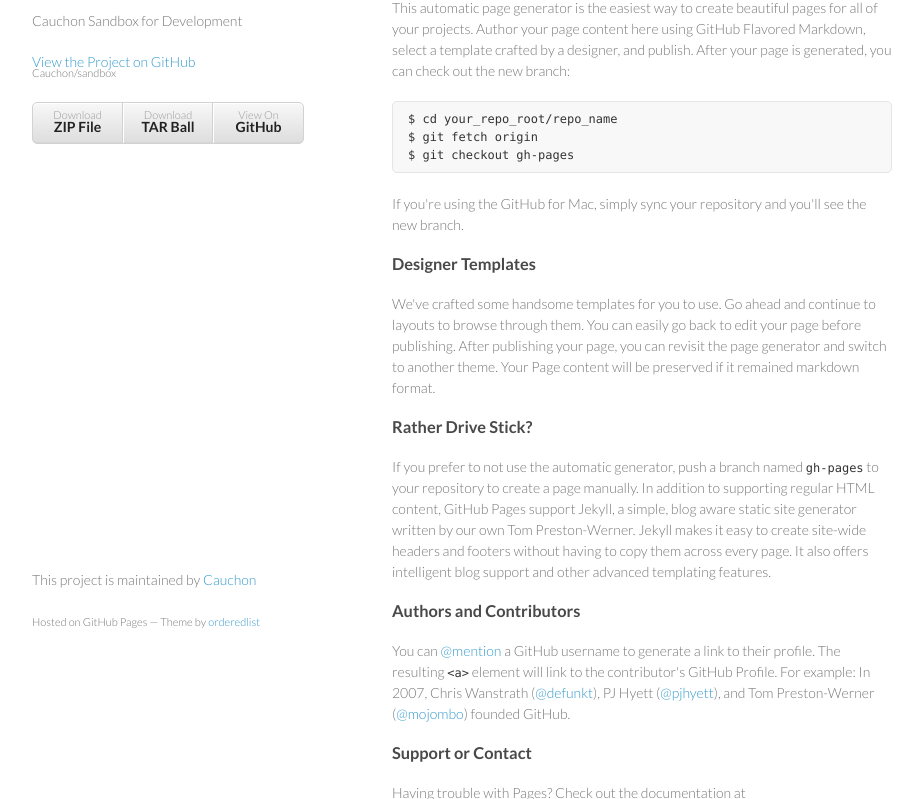
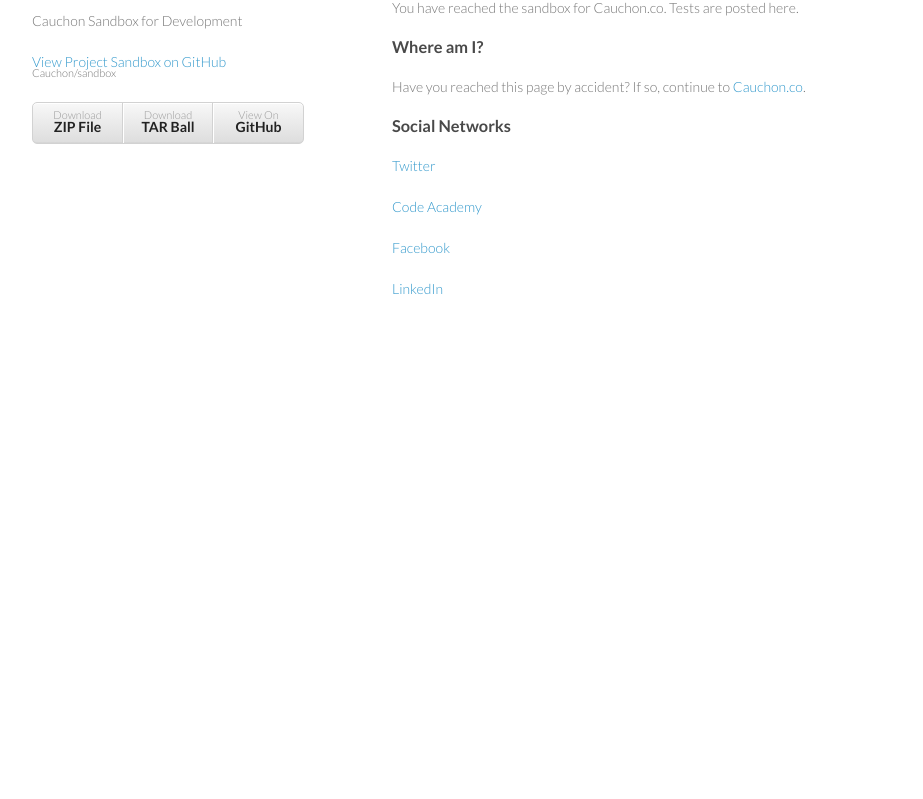
Before and after one commit to Cauchon/sandbox, a plain HTML site: page index.html in a window 1280 px wide. Shown: the part 99-898 px from the top of the page, without its empty margins (178-1101 px from the left). After the commit the page ends 800 px from the top, so only its background shows below. Drawn offline with Linux system fonts and the light colour scheme.

Commit message:
Updated index

```diff
--- a/index.html
+++ b/index.html
@@ -3,7 +3,7 @@
   <head>
     <meta charset="utf-8">
     <meta http-equiv="X-UA-Compatible" content="chrome=1">
-    <title>Sandbox by Cauchon</title>
+    <title>Cauchon.co Sandbox</title>
 
     <link rel="stylesheet" href="stylesheets/styles.css">
     <link rel="stylesheet" href="stylesheets/pygment_trac.css">
@@ -18,7 +18,7 @@
         <h1>Sandbox</h1>
         <p>Cauchon Sandbox for Development</p>
 
-        <p class="view"><a href="https://github.com/Cauchon/sandbox">View the Project on GitHub <small>Cauchon/sandbox</small></a></p>
+        <p class="view"><a href="https://github.com/Cauchon/sandbox">View Project Sandbox on GitHub <small>Cauchon/sandbox</small></a></p>
 
 
         <ul>
@@ -28,39 +28,20 @@
         </ul>
       </header>
       <section>
-        <h3>Welcome to GitHub Pages.</h3>
+        <h3>Cauchon.co Sandbox</h3>
 
-<p>This automatic page generator is the easiest way to create beautiful pages for all of your projects. Author your page content here using GitHub Flavored Markdown, select a template crafted by a designer, and publish. After your page is generated, you can check out the new branch:</p>
+    <p>You have reached the sandbox for Cauchon.co. Tests are posted here.</p>
 
-<pre><code>$ cd your_repo_root/repo_name
-$ git fetch origin
-$ git checkout gh-pages
-</code></pre>
 
-<p>If you're using the GitHub for Mac, simply sync your repository and you'll see the new branch.</p>
+  <h3>Where am I?</h3>
 
-<h3>Designer Templates</h3>
+    <p>Have you reached this page by accident? If so, continue to <a href="http://www.cauchon.co" class="user-mention">Cauchon.co</a>.</p>
 
-<p>We've crafted some handsome templates for you to use. Go ahead and continue to layouts to browse through them. You can easily go back to edit your page before publishing. After publishing your page, you can revisit the page generator and switch to another theme. Your Page content will be preserved if it remained markdown format.</p>
+  <h3>Social Networks</h3>
 
-<h3>Rather Drive Stick?</h3>
-
-<p>If you prefer to not use the automatic generator, push a branch named <code>gh-pages</code> to your repository to create a page manually. In addition to supporting regular HTML content, GitHub Pages support Jekyll, a simple, blog aware static site generator written by our own Tom Preston-Werner. Jekyll makes it easy to create site-wide headers and footers without having to copy them across every page. It also offers intelligent blog support and other advanced templating features.</p>
-
-<h3>Authors and Contributors</h3>
-
-<p>You can <a href="https://github.com/blog/821" class="user-mention">@mention</a> a GitHub username to generate a link to their profile. The resulting <code>&lt;a&gt;</code> element will link to the contributor's GitHub Profile. For example: In 2007, Chris Wanstrath (<a href="https://github.com/defunkt" class="user-mention">@defunkt</a>), PJ Hyett (<a href="https://github.com/pjhyett" class="user-mention">@pjhyett</a>), and Tom Preston-Werner (<a href="https://github.com/mojombo" class="user-mention">@mojombo</a>) founded GitHub.</p>
-
-<h3>Support or Contact</h3>
-
-<p>Having trouble with Pages? Check out the documentation at <a href="http://help.github.com/pages">http://help.github.com/pages</a> or contact <a href="mailto:support@github.com">support@github.com</a> and we’ll help you sort it out.</p>
-      </section>
-      <footer>
-        <p>This project is maintained by <a href="https://github.com/Cauchon">Cauchon</a></p>
-        <p><small>Hosted on GitHub Pages &mdash; Theme by <a href="https://github.com/orderedlist">orderedlist</a></small></p>
-      </footer>
-    </div>
-    <script src="javascripts/scale.fix.js"></script>
-
+    <p><a href="http://www.twitter.com/Cauchon" class="user-mention">Twitter</a><p>
+    <p><a href="http://www.codeacademy.com/Cauchon" class="user-mention">Code Academy</a><p>
+    <p><a href="http://www.Facebook.com/Cauchon" class="user-mention">Facebook</a><p>
+    <p><a href="http://www.linkedin.com/in/cauchon" class="user-mention">LinkedIn</a><p>
   </body>
-</html>
+  </html>
```
Also changed, not shown: 1 other file.
